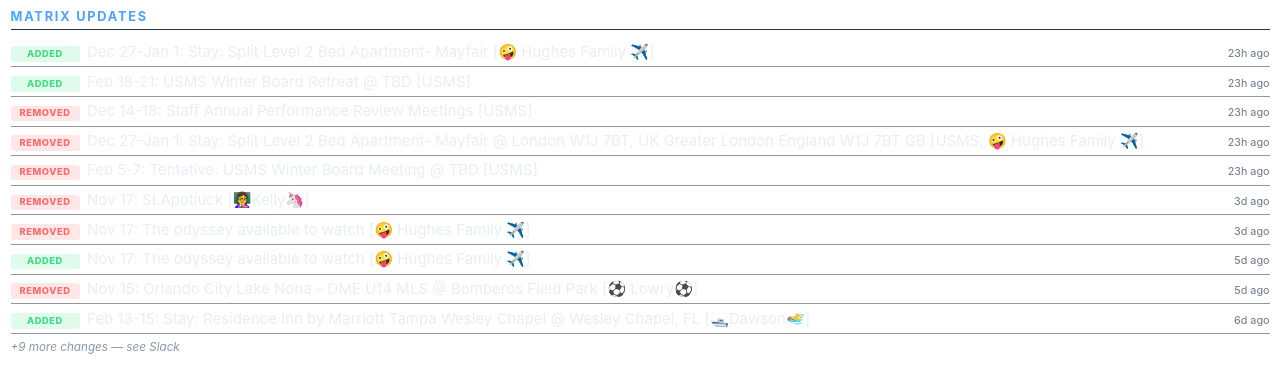
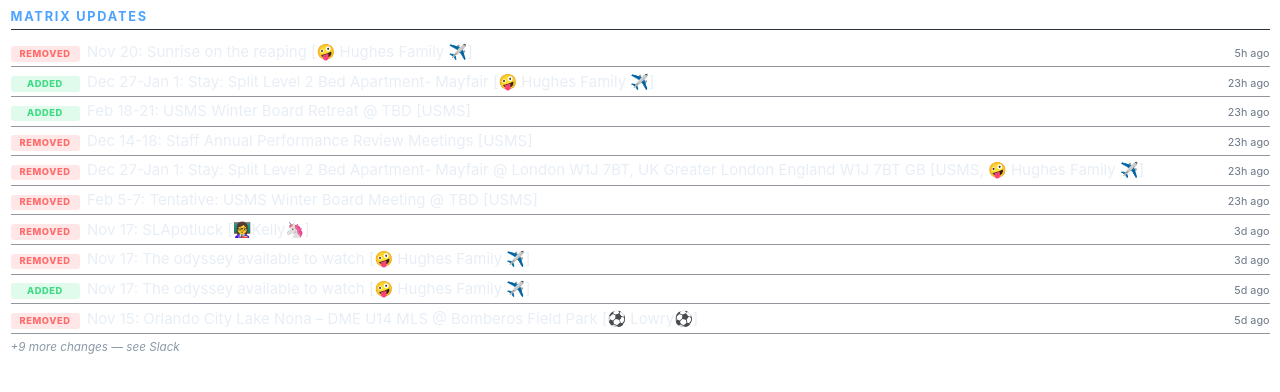
Before and after one commit to ldhfour/hugheslandia-matrix, a plain HTML site: page updates.html in a window 1280 px wide. Drawn offline with Linux system fonts and the light colour scheme.

Commit message:
Updates page 2026-11-21 00:15

```diff
--- a/updates.html
+++ b/updates.html
@@ -72,6 +72,7 @@
 <body>
 
 <h1>Matrix Updates</h1>
+<div class="row removed"><span class="tag">Removed</span><span class="body"><span class="txt">Nov 20: Sunrise on the reaping [🤪 Hughes Family ✈️]</span></span><span class="when" data-ts="2026-11-21T00:15:06"></span></div>
 <div class="row added"><span class="tag">Added</span><span class="body"><span class="txt">Dec 27-Jan 1: Stay: Split Level 2 Bed Apartment- Mayfair [🤪 Hughes Family ✈️]</span></span><span class="when" data-ts="2026-11-20T06:15:05"></span></div>
 <div class="row added"><span class="tag">Added</span><span class="body"><span class="txt">Feb 18-21: USMS Winter Board Retreat @ TBD [USMS]</span></span><span class="when" data-ts="2026-11-20T06:15:05"></span></div>
 <div class="row removed"><span class="tag">Removed</span><span class="body"><span class="txt">Dec 14-18: Staff Annual Performance Review Meetings [USMS]</span></span><span class="when" data-ts="2026-11-20T06:15:05"></span></div>
@@ -81,7 +82,6 @@
 <div class="row removed"><span class="tag">Removed</span><span class="body"><span class="txt">Nov 17: The odyssey available to watch [🤪 Hughes Family ✈️]</span></span><span class="when" data-ts="2026-11-18T00:15:06"></span></div>
 <div class="row added"><span class="tag">Added</span><span class="body"><span class="txt">Nov 17: The odyssey available to watch [🤪 Hughes Family ✈️]</span></span><span class="when" data-ts="2026-11-16T17:15:04"></span></div>
 <div class="row removed"><span class="tag">Removed</span><span class="body"><span class="txt">Nov 15: Orlando City Lake Nona – DME U14 MLS @ Bomberos Field Park [⚽️ Lowry⚽️]</span></span><span class="when" data-ts="2026-11-16T00:15:02"></span></div>
-<div class="row added"><span class="tag">Added</span><span class="body"><span class="txt">Feb 13-15: Stay: Residence Inn by Marriott Tampa Wesley Chapel @ Wesley Chapel, FL [🛥️Dawson🏊‍♂️]</span></span><span class="when" data-ts="2026-11-15T00:15:02"></span></div>
 <div class="more">+9 more changes — see Slack</div>
 
 <script>
```
